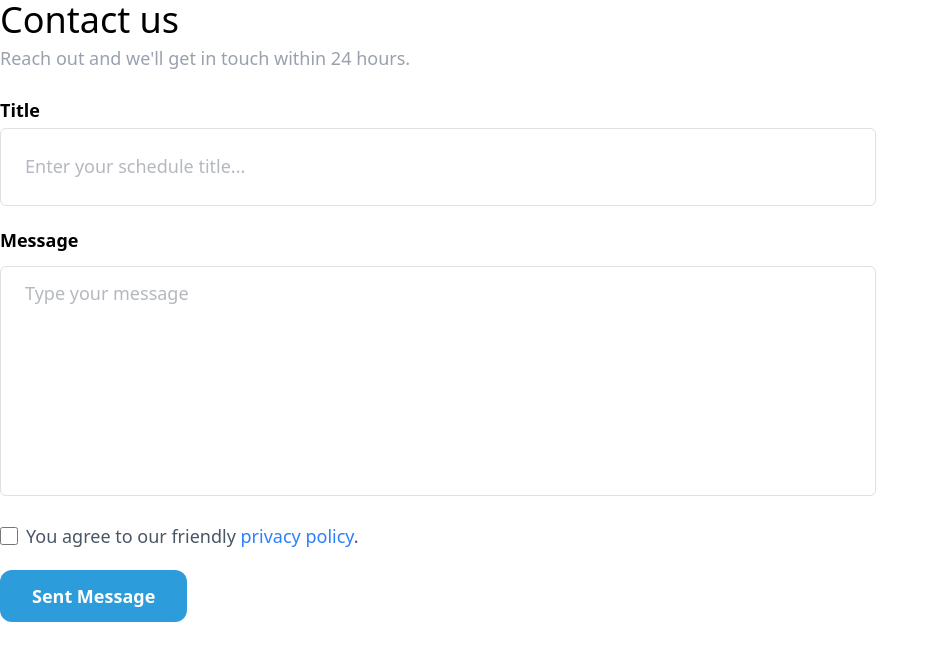
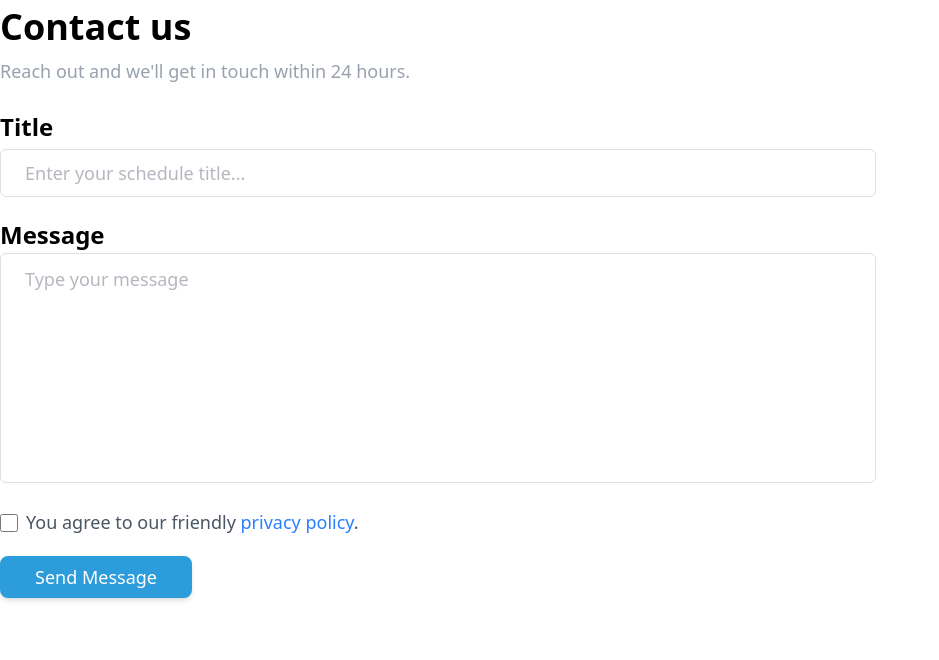
Before and after one commit to MrNobodyCam/SmartSched, a React (Vite) app in the folder frontend/: page / in a window 1280 px wide. Shown: the top 660 px of the page, without its empty margins (0-939 px from the left). Built offline with nearby package versions, Linux system fonts and the light colour scheme.

Commit message:
contact_us V2.0

```diff
--- a/frontend/src/components/Contact_us.tsx
+++ b/frontend/src/components/Contact_us.tsx
@@ -1,4 +1,5 @@
 import React, { useState } from "react";
+import PrimaryBtn from "./PrimaryBtn";
 
 const FullScreenContactForm = () => {
   const [formData, setFormData] = useState({
@@ -6,6 +7,11 @@ const FullScreenContactForm = () => {
     message: "",
     agreedToPolicy: false,
   });
+
+  const [alertMessage, setAlertMessage] = useState<{
+    type: "success" | "error";
+    message: string;
+  } | null>(null);
 
   const handleChange = (
     e: React.ChangeEvent<HTMLInputElement | HTMLTextAreaElement>
@@ -26,8 +32,34 @@ const FullScreenContactForm = () => {
 
   const handleSubmit = (e: React.FormEvent<HTMLFormElement>) => {
     e.preventDefault();
-    console.log("Form submitted:", formData);
-    // Form submission logic would go here
+
+    // Log form data immediately after submission
+    console.log("=== Form Data ===");
+    console.log({
+      title: formData.title,
+      message: formData.message,
+      agreedToPolicy: formData.agreedToPolicy,
+      submittedAt: new Date().toLocaleString(),
+    });
+    console.log("================");
+
+    // Show success message
+    setAlertMessage({
+      type: "success",
+      message: "Message sent successfully!",
+    });
+
+    // Reset form after successful submission
+    setFormData({
+      title: "",
+      message: "",
+      agreedToPolicy: false,
+    });
+
+    // Hide alert after 3 seconds
+    setTimeout(() => {
+      setAlertMessage(null);
+    }, 3000);
   };
 
   return (
@@ -35,20 +67,37 @@ const FullScreenContactForm = () => {
       className="flex items-start justify-start w-full h-full"
       style={{ position: "absolute" }}
     >
+      {alertMessage && (
+        <div
+          className={`fixed top-4 right-4 p-4 rounded-md ${
+            alertMessage.type === "success"
+              ? "bg-green-100 text-green-700"
+              : "bg-red-100 text-red-700"
+          }`}
+        >
+          {alertMessage.message}
+          <button
+            onClick={() => setAlertMessage(null)}
+            className="ml-4 text-sm font-bold"
+          >
+            ✕
+          </button>
+        </div>
+      )}
       <div className="w-[876px] h-full rounded-md">
         <form onSubmit={handleSubmit}>
           <div className="mb-5">
-            <h1 className="text-2xl sm:text-4xl font-medium mb-1">
+            <h1 className="text-[30px] md:text-[32px] lg:text-[36px] font-bold mb-1">
               Contact us
             </h1>
-            <p className="text-base sm:text-lg text-gray-400 mb-6">
+            <p className="text-[14px] md:text-[16px] lg:text-[18px] text-gray-400 mb-6">
               Reach out and we'll get in touch within 24 hours.
             </p>
           </div>
           <div className="mb-5">
             <label
               htmlFor="title"
-              className="block text-base sm:text-lg font-bold text-black mb-1"
+              className="block text-[20px] md:text-[22px] lg:text-[24px] font-bold text-black mb-1"
             >
               Title
             </label>
@@ -59,14 +108,14 @@ const FullScreenContactForm = () => {
               placeholder="Enter your schedule title..."
               value={formData.title}
               onChange={handleChange}
-              className="w-full h-[48px] sm:h-[60px] md:h-[78px] rounded-md border border-[#e0e0e0] bg-white py-2 sm:py-3 px-4 sm:px-6 text-base font-medium text-[#6B7280] outline-none focus:border-[#6A64F1] focus:shadow-md placeholder:text-base sm:placeholder:text-lg transition-all duration-200"
+              className="w-full h-[48px] rounded-md border border-[#e0e0e0] bg-white py-2 sm:py-3 px-4 sm:px-6 text-[14px] md:text-[16px] lg:text-[18px] font-medium text-[#6B7280] outline-none focus:border-[#6A64F1] focus:shadow-md placeholder:text-[14px] md:placeholder:text-[16px] lg:placeholder:text-[18px] transition-all duration-200"
               required
             />
           </div>
           <div className="mb-5">
             <label
               htmlFor="message"
-              className="mb-3 block text-base sm:text-lg font-bold text-black"
+              className="mb-3 text-[20px] md:text-[22px] lg:text-[24px] font-bold text-black "
             >
               Message
             </label>
@@ -77,7 +126,7 @@ const FullScreenContactForm = () => {
               placeholder="Type your message"
               value={formData.message}
               onChange={handleChange}
-              className="w-full min-h-[150px] sm:min-h-[200px] md:min-h-[230px] resize-none rounded-md border border-[#e0e0e0] bg-white py-3 px-6 text-base font-medium text-[#6B7280] outline-none focus:border-[#6A64F1] focus:shadow-md placeholder:text-base sm:placeholder:text-lg"
+              className="w-full min-h-[150px] sm:min-h-[200px] md:min-h-[230px] resize-none rounded-md border border-[#e0e0e0] bg-white py-3 px-6 text-[14px] md:text-[16px] lg:text-[18px] font-medium text-[#6B7280] outline-none focus:border-[#6A64F1] focus:shadow-md placeholder:text-[14px] md:placeholder:text-[16px] lg:placeholder:text-[18px]"
               required
             />
           </div>
@@ -94,7 +143,7 @@ const FullScreenContactForm = () => {
             />
             <label
               htmlFor="policy"
-              className="text-base sm:text-lg text-gray-600 mt-2 sm:mt-0"
+              className="text-[14px] md:text-[16px] lg:text-[18px] text-gray-600 mt-2 sm:mt-0"
             >
               You agree to our friendly{" "}
               <a
@@ -107,13 +156,9 @@ const FullScreenContactForm = () => {
             </label>
           </div>
           <div>
-            <button
-              type="submit"
-              className="hover:shadow-form rounded-md bg-[#2D9CDB] py-3 px-8 text-base sm:text-lg font-bold text-white outline-none"
-              style={{ borderRadius: "12px" }}
-            >
-              Sent Message
-            </button>
+            <PrimaryBtn type="submit" py="py-1" px="px-8">
+              Send Message
+            </PrimaryBtn>
           </div>
         </form>
       </div>
--- a/frontend/src/components/PrimaryBtn.tsx
+++ b/frontend/src/components/PrimaryBtn.tsx
@@ -44,5 +44,3 @@ const PrimaryBtn = ({
 };
 
 export default PrimaryBtn;
-
-//add width and height props
```
